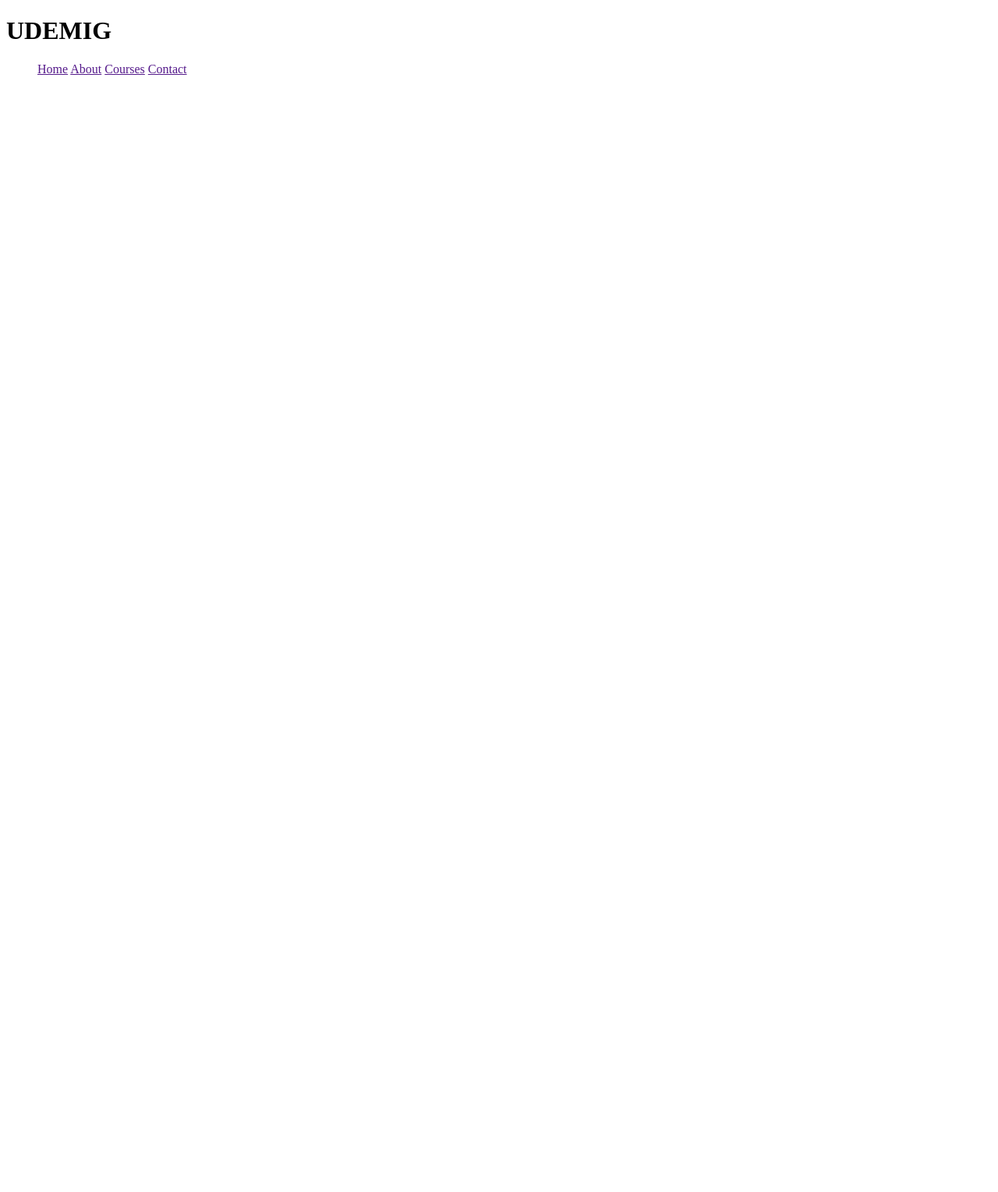
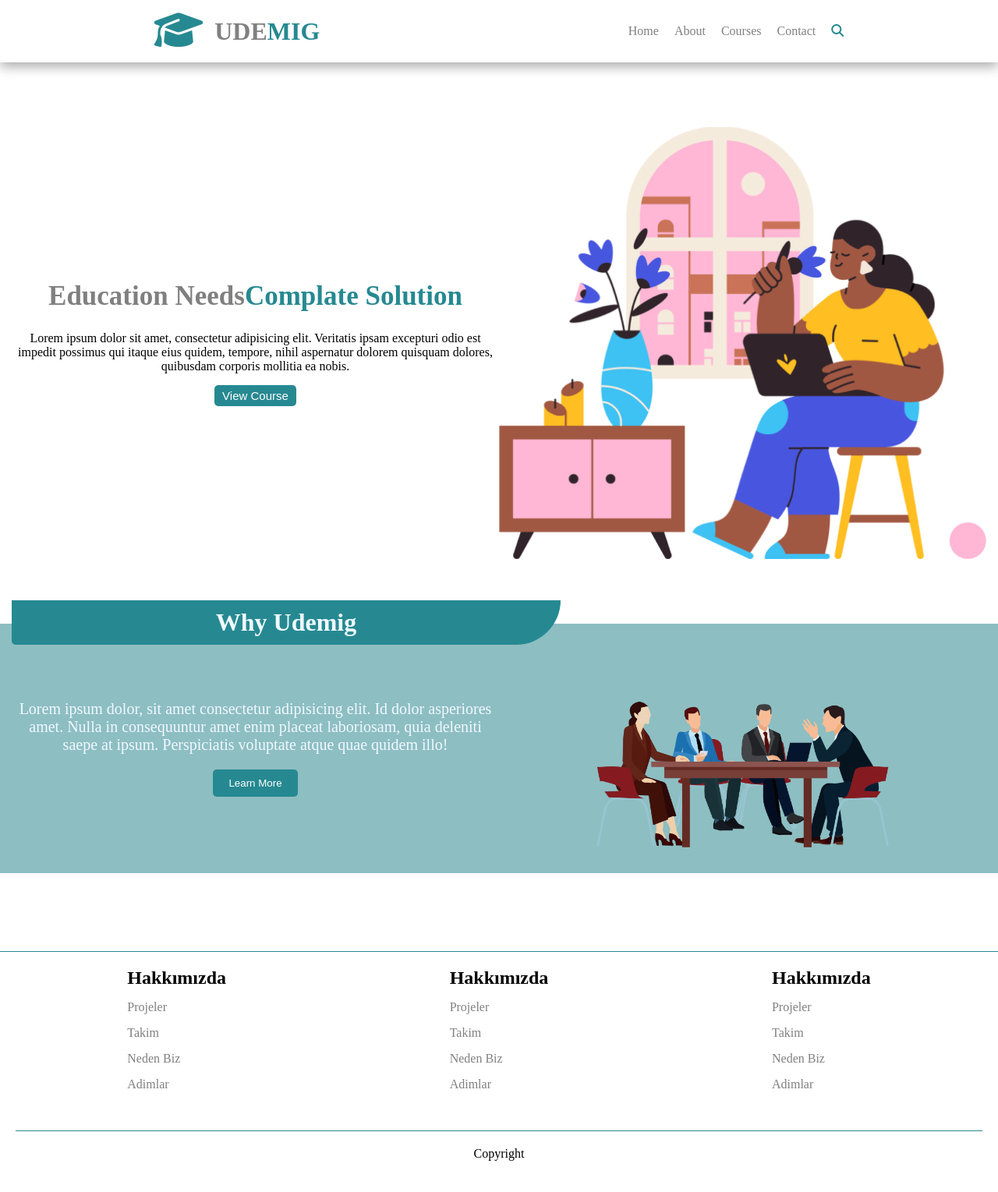
Before and after one commit to ilkerkayraonline/Udemig_Edu, a plain HTML site: page index.html in a window 1280 px wide. Shown: the whole page at 78% size. Before the commit the page ends 800 px from the top, so only its background shows below. Drawn offline with Linux system fonts and the light colour scheme.

Commit message:
first commit

```diff
--- a/index.html
+++ b/index.html
@@ -5,29 +5,101 @@
     <meta name="viewport" content="width=device-width, initial-scale=1.0">
     <link rel="stylesheet" href="/style.css">
     <link rel="stylesheet" href="https://cdnjs.cloudflare.com/ajax/libs/font-awesome/6.4.2/css/all.min.css"
-    +-integrity="sha512-z3gLpd7yknf1YoNbCzqRKc4qyor8gaKU1qmn+CShxbuBusANI9QpRohGBreCFkKxLhei6S9CQXFEbbKuqLg0DA==" crossorigin="anonymous" referrerpolicy="no-referrer" />
+    integrity="sha512-z3gLpd7yknf1YoNbCzqRKc4qyor8gaKU1qmn+CShxbuBusANI9QpRohGBreCFkKxLhei6S9CQXFEbbKuqLg0DA==" crossorigin="anonymous" referrerpolicy="no-referrer" />
     <title>UDEMIG-EDU</title>
 </head>
 <body>
+
+    <!-- HEADER  BAŞLANGIÇ -->
     <header>
         <div class="title">
             <a href="">
-
+                <i class="fa-solid fa-graduation-cap"></i>
             </a>
             <h1>UDE<span>MIG</span></h1>
         </div>
         <nav>
             <ul>
-                <a href="">Home</a>
+                <a href="index.html">Home</a>
                 <a href="">About</a>
-                <a href="">Courses</a>
+                <a href="courses.html">Courses</a>
                 <a href="">Contact</a>
                 <a href="">
-
+                    <i class="fa-solid fa-magnifying-glass"></i>
                 </a>
             </ul>
         </nav>
     </header>
+    <!-- HEADER  BİTİŞ -->
 
+<!-- SECTION BÖLÜMÜ BAŞLANGIC -->
+
+<section>
+    <div class="sec-left">
+       <h1>Education Needs<span>Complate Solution</span></h1>
+       <p>
+        Lorem ipsum dolor sit amet, consectetur adipisicing elit.
+        Veritatis ipsam excepturi odio est impedit possimus qui itaque eius
+        quidem, tempore, nihil aspernatur dolorem quisquam dolores, quibusdam corporis mollitia ea nobis.
+       </p>
+       <button>View Course</button>
+    </div>
+    <img class="images" src="/img/Image.png" width="400px" alt="">
+</section>
+
+<!-- SECTION BÖLÜMÜ BİTİŞ -->
+
+<!-- COURSE INFO BAŞLANGIÇ-->
+
+<div class="course-info">
+
+    <div class="p-sec">
+        <h1> Why Udemig</h1>
+        <p>
+            Lorem ipsum dolor, sit amet consectetur adipisicing elit. Id dolor asperiores amet. Nulla in consequuntur amet enim placeat laboriosam,
+            quia deleniti saepe at ipsum. Perspiciatis voluptate atque quae quidem illo!
+        </p>
+        <button>Learn More</button>
+    </div>
+    <div class="image-sec">
+        <img src="/img/one.png"  width="500px" alt=""/>
+    </div>
+
+</div>
+<!-- COURSE INFO BİTİŞ-->
+
+
+
+
+    <!-- FOOTER BAŞLANGIÇ -->
+    <footer>
+        <div class="footer-start">
+           <div class="footer-area">
+            <h2>Hakkımızda</h2>
+            <a href="">Projeler</a>
+            <a href="">Takim</a>
+            <a href="">Neden Biz</a>
+            <a href="">Adimlar</a>
+           </div>
+
+           <div class="footer-area">
+            <h2>Hakkımızda</h2>
+            <a href="">Projeler</a>
+            <a href="">Takim</a>
+            <a href="">Neden Biz</a>
+            <a href="">Adimlar</a>
+           </div>
+
+           <div class="footer-area">
+            <h2>Hakkımızda</h2>
+            <a href="">Projeler</a>
+            <a href="">Takim</a>
+            <a href="">Neden Biz</a>
+            <a href="">Adimlar</a>
+           </div>
+        </div>
+        <p class="bottom">Copyright</p>
+    </footer>
+     <!-- FOOTER BİTİŞ -->
 </body>
 </html>
--- a/style.css
+++ b/style.css
@@ -0,0 +1,260 @@
+
+/* SIFIRLAMA İŞLEMİ */
+
+*{
+
+margin:0;
+padding: 0;
+box-sizing: border-box; /* HER VERİLEN BORDERDA BACKGROUND'IN GENİŞLEMESİNİ ÖNLEMEK İÇİN */
+
+}
+
+:root{
+    --ana-renk: rgb(38, 137, 145);
+}
+
+
+/* HEADER BAŞLANGIÇ */
+
+header{
+    width: 100%;
+    height: 80px;
+    display: flex;
+    justify-content: space-around;
+    align-items: center;
+    background-color: white;
+    box-shadow: rgba(0, 0, 0, 0.35) 0px 5px 15px;
+}
+
+header .title{
+    display: flex;
+    align-items: center;
+    gap: 15px;  /* NESNELER ARASI BOŞLUK VERMEK İÇİN KULLANDIK */
+}
+header .title h1{
+    color: gray;
+}
+header .title h1 span{
+    color: var(--ana-renk);
+}
+header .title a{
+    font-size: 50px;
+    color: var(--ana-renk);
+}
+
+/*! YÖNLENDİRME İŞLEMLERİ */
+
+header nav ul{
+    display: flex;
+    gap: 20px;
+
+}
+header nav ul a{
+    text-decoration: none;
+    color: gray;
+}
+
+header nav ul a i{
+    color: var(--ana-renk);
+}
+
+
+header nav ul a:hover{
+    color: var(--ana-renk);
+}
+
+/*! YÖNLENDİRME İŞLEMLERİ */
+
+/* HEADER BİTİŞ */
+
+
+
+/** SECTION BASLANGIC */
+
+section{
+    display: flex;
+    align-items: center;
+    height: 90vh;
+    width: 100%;
+    padding: 15px;
+
+}
+
+section .sec-left{
+    text-align: center;
+    flex: 1;  /* İKİ NESNE ORTAK ŞEKİLDE ALAN KAPLASIN */
+    /* flex-basis: 45%;  GENİŞLİĞİN 45% SİNİ KAPLA */
+}
+
+section .images{
+    flex: 1;   /* İKİ NESNE ORTAK ŞEKİLDE ALAN KAPLASIN */
+    /* flex-basis: 45%; GENİŞLİĞİN 45% SİNİ KAPLA */
+}
+
+section .sec-left h1{
+    font-size: 35px;
+    color: gray;
+    margin-bottom: 25px;
+}
+
+section .sec-left h1 span{
+    color: var(--ana-renk);
+}
+
+section .sec-left p{
+    font-size: 16px;
+
+}
+
+section button{
+    padding: 5px 10px;
+    border: none;
+    background-color: var(--ana-renk);
+    color: white;
+    border-radius: 5px;
+    font-size: 15px;
+    margin-top: 15px;
+    cursor: pointer;
+
+}
+
+section button:hover{
+scale: 1.2;
+transition: all .5s;
+}
+
+
+/** SECTION BİTİŞ */
+
+
+/*! COURSE INFO BAŞLANGIÇ */
+
+.course-info{
+    display: flex;
+    align-items: center;
+    text-align: center;
+    background-color: rgba(48, 137, 145, 0.55);
+    padding: 15px;
+    height: 40vh;
+    width: 100%;
+    position: relative;
+}
+.p-sec, .image-sec{
+    flex: 1;
+}
+
+.image-sec img{
+    width: 400px;
+}
+
+.course-info .p-sec h1{
+    background-color: var(--ana-renk);
+     padding: 10px;
+     width: 55%;
+     position: absolute;
+     top: -30px;
+     border-bottom-right-radius: 60px;
+     border-bottom-left-radius: 5px;
+     color: aliceblue;
+
+}
+.course-info .p-sec p{
+    font-size: 20px;
+    color: aliceblue;
+}
+
+.course-info .p-sec button{
+    padding: 10px 20px;
+    border-radius: 5px;
+    border: none;
+    background-color: var(--ana-renk);
+    color:white;
+    margin-top: 20px;
+    cursor: pointer;
+
+}
+
+/*! COURSE INFO BAŞLANGIÇ */
+
+.container{
+    display: grid;
+    place-items: center;
+    grid-template-columns: repeat(3, 1fr);
+    width: 100%;
+    height: 100vh;
+    margin-top: 50px;
+
+}
+
+
+.container .card{
+    display: flex;
+    flex-direction: column;
+    align-items: center;
+    box-shadow: rgba(99, 99, 99, 0.2) 0px 2px 8px 0px;
+    text-align: center;
+    padding: 10px;
+    margin: 10px;
+    border-radius: 10px;
+
+}
+
+.container .card img{
+    background-color: rgba(128, 128, 128, 0.297);
+    border-radius: 50%;
+}
+
+.container .card .card-info h2{
+    background-color: var(--ana-renk);
+    color: white;
+    border-radius: 10px;
+    margin: 15px 15px;
+}
+
+
+.container .card .card-info p {
+    color: gray;
+    font-size: 15px;
+    margin-bottom: 15px;
+  }
+
+  .container .card .card-into button {
+    background-color: var(--ana-renk);
+    padding: 3px;
+    border: none;
+    border-radius: 5px;
+    color: white;
+    margin-bottom: 15px;
+  }
+
+
+/*? FOOTER BAŞLANGIÇ */
+
+footer{
+    padding: 20px;
+    margin-top: 100px;
+    border-top: 1px solid var(--ana-renk);
+}
+footer .footer-start{
+    display: grid;
+    grid-template-columns: repeat(3, 1fr);     /*  grid-template-columns: repeat(1fr, 1fr, 1fr); */
+    place-items: center;  /* ORTALAMA  İÇİN KULLANDIK */
+}
+footer .footer-start .footer-area{
+    display: flex;
+    flex-direction: column;
+    gap: 15px;
+}
+footer .footer-start .footer-area a{
+    text-decoration: none;
+    color: gray;
+
+}
+footer .bottom{
+    text-align: center;
+    margin-top: 50px;
+    border-top: 1px solid var(--ana-renk);
+    padding: 20px;
+}
+
+/*? FOOTER  BİTİŞ */
```
Also changed, not shown: courses.html (added, +144 -0 lines), 2 other files.
